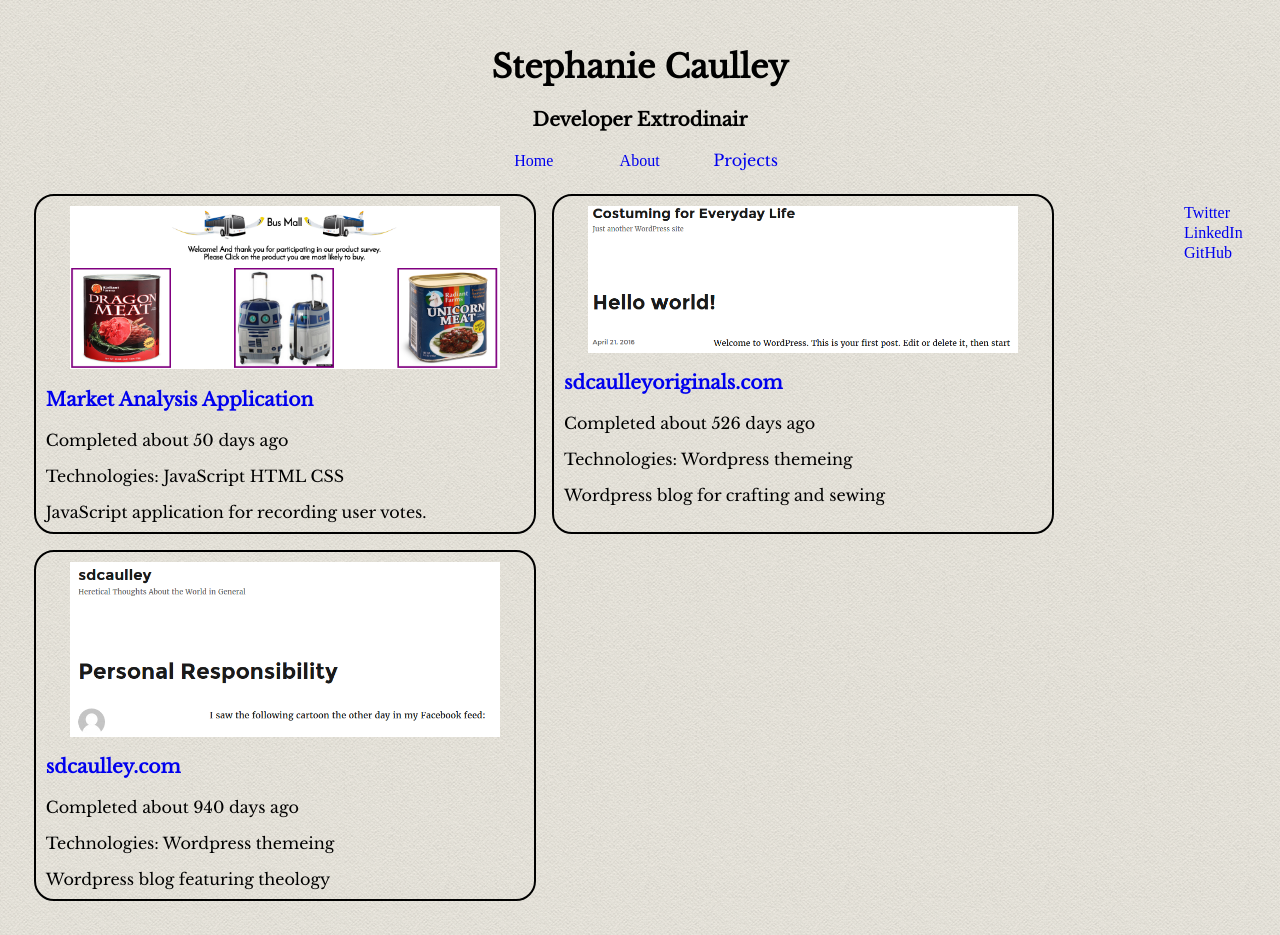
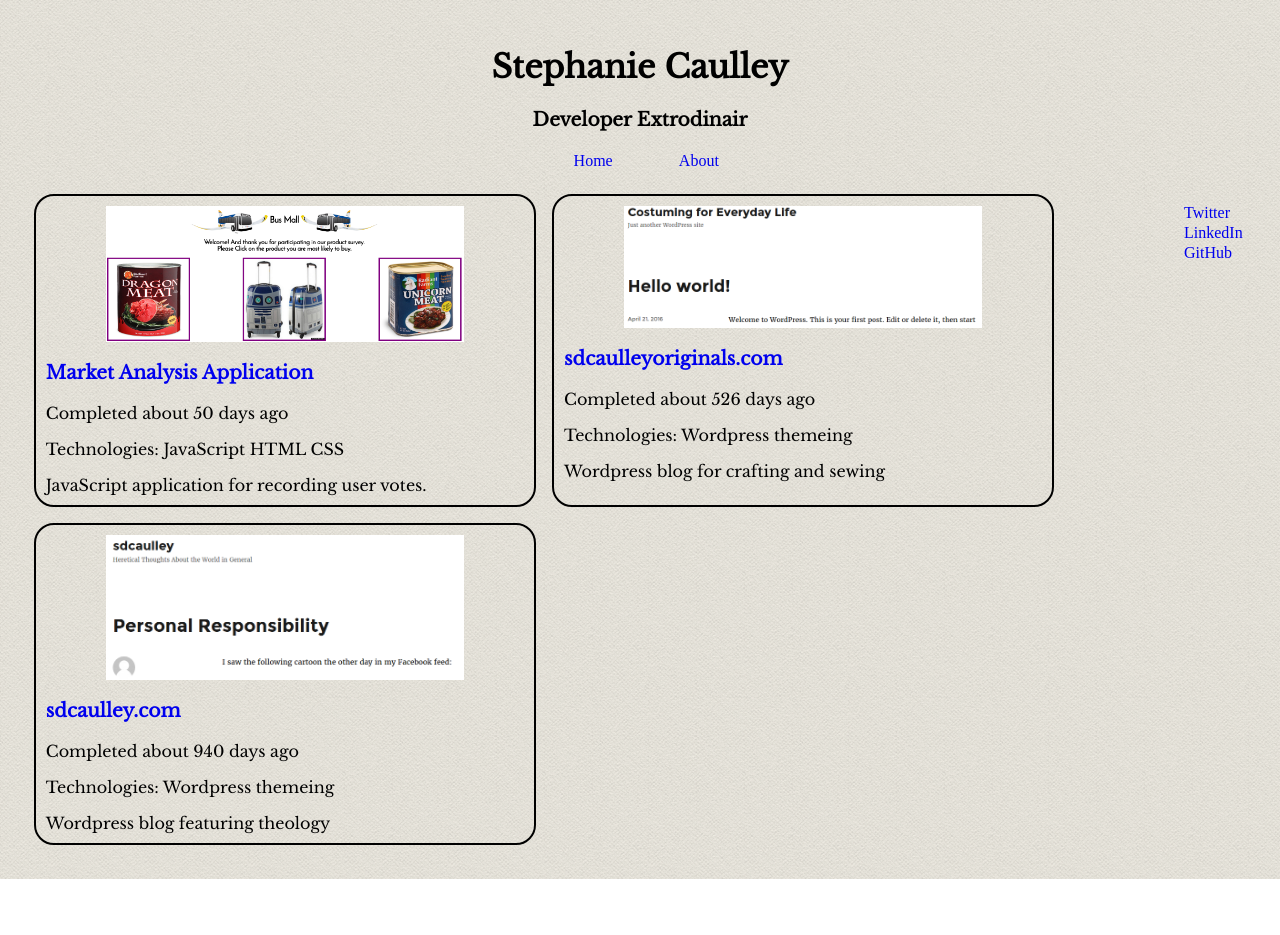
Before and after one commit to sdcaulley/portfolio, a plain HTML site: page index.html in a window 1280 px wide. After the commit the page ends 879 px from the top, so only its background shows below. Drawn offline with nearby package versions, Linux system fonts and the light colour scheme; a web font is replaced by a local one.

Commit message:
home and about now act as tabs

```diff
--- a/css/base.css
+++ b/css/base.css
@@ -21,7 +21,7 @@ article {
 }
 
 img {
-  max-width: 90%;
+  max-width: 75%;
   display: block;
   margin: auto;
 }
--- a/index.html
+++ b/index.html
@@ -17,14 +17,13 @@
       <nav class="main-nav">
         <div class="icon-menu"></div>
         <ul>
-          <li><a href="#" class="icon-home">Home</a></li>
-          <li><a href="#" class="icon-user">About</a></li>
-          <li><a href="#" class="">Projects</a></li>
+          <li class="tab" data-content="projects"><a href="#" class="icon-home">Home</a></li>
+          <li class="tab" data-content="about"><a href="#" class="icon-user">About</a></li>
         </ul>
       </nav>
     </header>
     <main>
-      <section id="projects" class="flex-container">
+      <section id="projects" class="flex-container tab-content">
         <article class="project-template">
           <header class="project-header">
             <a href=""><img src="" />
@@ -35,6 +34,7 @@
           <section class="project-description">Project Description</section>
         </article>
       </section>
+      <section id="about" class="flex-container tab-content"></section>
       <aside class="social">
         <ul>
           <li><a href="https://twitter.com/sdcaulley" class="icon-twitter" target="_blank">Twitter</a></li>
@@ -47,5 +47,6 @@
     <script src="https://ajax.googleapis.com/ajax/libs/jquery/3.1.0/jquery.min.js"></script>
     <script src="scripts/projectObjects.js" type="text/javascript"></script>
     <script src="scripts/projects.js" type="text/javascript"></script>
+    <script src="scripts/projectView.js" type="text/javascript"></script>
   </body>
 </html>
--- /dev/null
+++ b/scripts/projectView.js
@@ -0,0 +1,15 @@
+var projectView = {};
+
+projectView.handleMainNav = function () {
+  $('.main-nav .tab').on('click', function() {
+    var tabValue = $(this).attr('data-content');
+    $('.tab-content').hide();
+    $('#' + tabValue).fadeIn('slow');
+
+  });
+
+  $('.main-nav .tab:first').click();
+};
+
+//Call all the methods
+projectView.handleMainNav();
```
